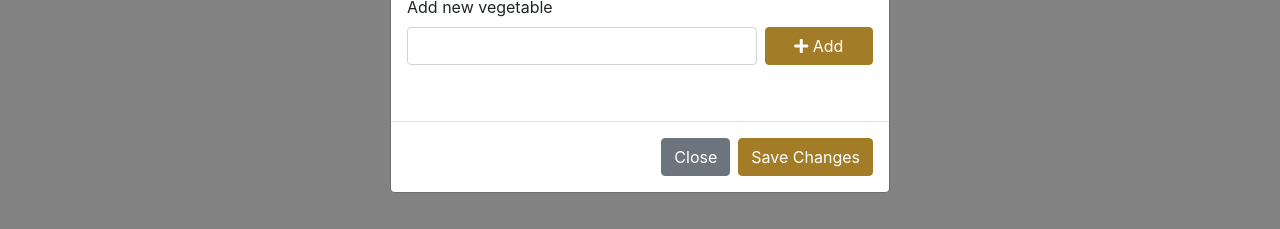
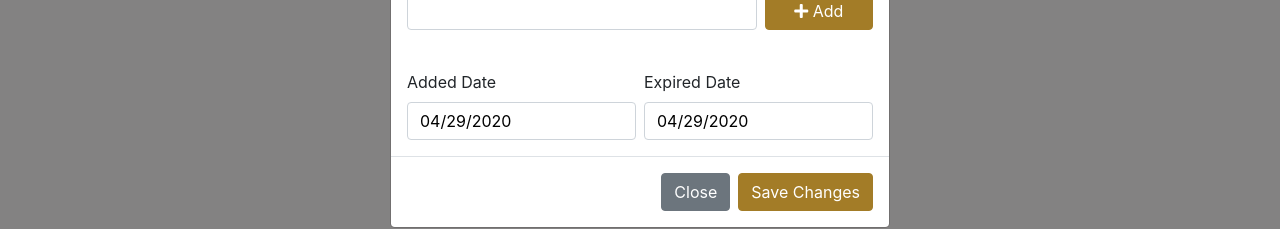
Before and after one commit to LuckyLam34/my-fridge-status, a React (Create React App) app: page / in a window 1280 px wide. Both pictures are taken after a click on the button "Add Item". Shown: the part 392-621 px from the top of the page. Built offline with nearby package versions, Linux system fonts and the light colour scheme; no server answers; the database is empty.

Commit message:
Added: DatePicker

```diff
--- a/package.json
+++ b/package.json
@@ -11,6 +11,7 @@
     "@types/node": "^12.12.37",
     "@types/react": "^16.9.34",
     "@types/react-bootstrap": "^1.0.1",
+    "@types/react-datepicker": "^2.11.0",
     "@types/react-dom": "^16.9.6",
     "@types/react-redux": "^7.1.7",
     "@types/redux": "^3.6.0",
@@ -21,6 +22,7 @@
     "node-sass": "^4.14.0",
     "react": "^16.13.1",
     "react-bootstrap": "^1.0.1",
+    "react-datepicker": "^2.16.0",
     "react-dom": "^16.13.1",
     "react-redux": "^7.2.0",
     "react-scripts": "3.4.1",
--- a/src/App.tsx
+++ b/src/App.tsx
@@ -16,8 +16,6 @@ class App extends React.Component<IEx, any> {
 
   constructor(props: any) {
     super(props);
-    console.log(document);
-    console.log(window);
   }
 
   componentDidMount() {
--- a/src/constants/messages.ts
+++ b/src/constants/messages.ts
@@ -1,4 +1,4 @@
 export const MESSAGES = {
   addNewVegeSuccess: 'New vegetable added!',
-  vegeExsited: 'The vegetable is alredy existed. Do you want to select it?'
+  vegeExsited: 'The vegetable is already existed. Do you want to select it?'
 };
--- a/src/containers/AddFridgeItemButton.tsx
+++ b/src/containers/AddFridgeItemButton.tsx
@@ -7,12 +7,15 @@ import { connect } from 'react-redux';
 import { IState, IVegeItem } from "../constants/interfaces";
 import { Alert, Fn } from './../services/utils.service';
 import { MESSAGES } from './../constants/messages';
-
+import DatePicker from 'react-datepicker';
+import "react-datepicker/dist/react-datepicker.css";
 interface ILocalState {
   show: boolean,
   vege: string,
   showSpinner: boolean,
-  selectedVege: string
+  selectedVege: string,
+  addedDate: any,
+  expiredDate: any
 }
 
 interface ILocalProps {
@@ -28,16 +31,20 @@ class AddFridgeItemButton extends React.Component<ILocalProps, ILocalState> {
       show: false,
       vege: '',
       showSpinner: false,
-      selectedVege: ''
+      selectedVege: '',
+      addedDate: new Date(),
+      expiredDate: new Date()
     };
     this.handleClose = this.handleClose.bind(this);
     this.addNewVegetableItem = this.addNewVegetableItem.bind(this);
     this.onChangeHandler = this.onChangeHandler.bind(this);
+    this.handleDateChange = this.handleDateChange.bind(this);
+    // console.log(DatePicker);
   }
 
   componentWillMount() {
     this.props.requestVegeItems();
-    FirebaseService.addFridgeItem();
+    // FirebaseService.addFridgeItem();
   }
 
   handleClose() {
@@ -59,7 +66,8 @@ class AddFridgeItemButton extends React.Component<ILocalProps, ILocalState> {
         .then(agree => {
           if (agree) {
             this.setState({
-              selectedVege: item.key
+              selectedVege: item.key,
+              vege: ''
             });
           } else {
             this.setState({
@@ -90,6 +98,10 @@ class AddFridgeItemButton extends React.Component<ILocalProps, ILocalState> {
       selectedVege: val
     });
   }
+
+  handleDateChange(date: any) {
+    console.log(date);
+  };
 
   render() {
     return (
@@ -123,6 +135,22 @@ class AddFridgeItemButton extends React.Component<ILocalProps, ILocalState> {
                   <button onClick={() => this.addNewVegetableItem()} type="button" className="btn btn-primary mb-2"> <i className="fas fa-plus"></i>&nbsp;Add</button>
                 </div>
               </div>
+              <div className="d-flex">
+                <div className="w-50 mr-1">
+                  <label>Added Date</label>
+                  <DatePicker
+                    selected={this.state.addedDate}
+                    onChange={this.handleDateChange}
+                  />
+                </div>
+                <div className="w-50 ml-1">
+                  <label>Expired Date</label>
+                  <DatePicker
+                    selected={this.state.expiredDate}
+                    onChange={this.handleDateChange}
+                  />
+                </div>
+              </div>
             </form>
           </Modal.Body>
           <Modal.Footer>
--- a/src/redux/actions/index.ts
+++ b/src/redux/actions/index.ts
@@ -40,6 +40,10 @@ export const fetchFridgeItems = () => {
     }
 }
 
+export const addFridgeItem = () => {
+
+}
+
 export const fetchVegeItems = () => {
     return (dispatch: any) => {
         FirebaseService.getVegeItems().then((data: any) => {
--- a/src/services/utils.service.ts
+++ b/src/services/utils.service.ts
@@ -16,7 +16,6 @@ export class Alert {
     return sweetAlert({
       title,
       text,
-      icon: "warning",
       buttons: ['Cancel', 'OK'],
       className: 'error-alert'
     })
--- a/src/style/_add-fridge-item-button.scss
+++ b/src/style/_add-fridge-item-button.scss
@@ -20,4 +20,16 @@
             pointer-events: none;
         }
     }
+
+    .w-50 {
+        & > .react-datepicker-wrapper {
+            width: 100%;
+            input {
+                width: 100%;
+                border-radius: $borderRadius;
+                border: 1px solid $borderColor;
+                padding: 0.375rem 0.75rem;
+            }
+        }
+    }
 }
--- a/src/style/_alert.scss
+++ b/src/style/_alert.scss
@@ -1,4 +1,4 @@
-@import './colors';
+@import './variables';
 
 .success-alert {
   & > .swal-title, & > .swal-text {
--- a/src/style/_app.scss
+++ b/src/style/_app.scss
@@ -1,4 +1,4 @@
-@import './colors';
+@import './variables';
 
 .app {
     position: relative;
--- a/src/style/_fridge-item.scss
+++ b/src/style/_fridge-item.scss
@@ -1,4 +1,4 @@
-@import './colors';
+@import './variables';
 
 .fridge-item {
   img {
--- a/src/style/_loader.scss
+++ b/src/style/_loader.scss
@@ -1,4 +1,4 @@
-@import './colors';
+@import './variables';
 
 .loader {
   span:nth-child(1) {
--- a/src/style/_colors.scss
+++ b/src/style/_variables.scss
@@ -1,3 +1,6 @@
+/**
+Colors
+*/
 $red: #a7414a;
 $black: #282726;
 $green: #6a8a82;
@@ -17,4 +20,10 @@ $theme-colors: (
   'danger': $danger
 );
 
+/**
+Others
+*/
+$borderRadius: 0.25rem;
+$borderColor: #ced4da;
+
 @import 'node_modules/bootstrap/scss/bootstrap';
```
Also changed, not shown: 1 other file (tests, documents, lock files or other folders).
